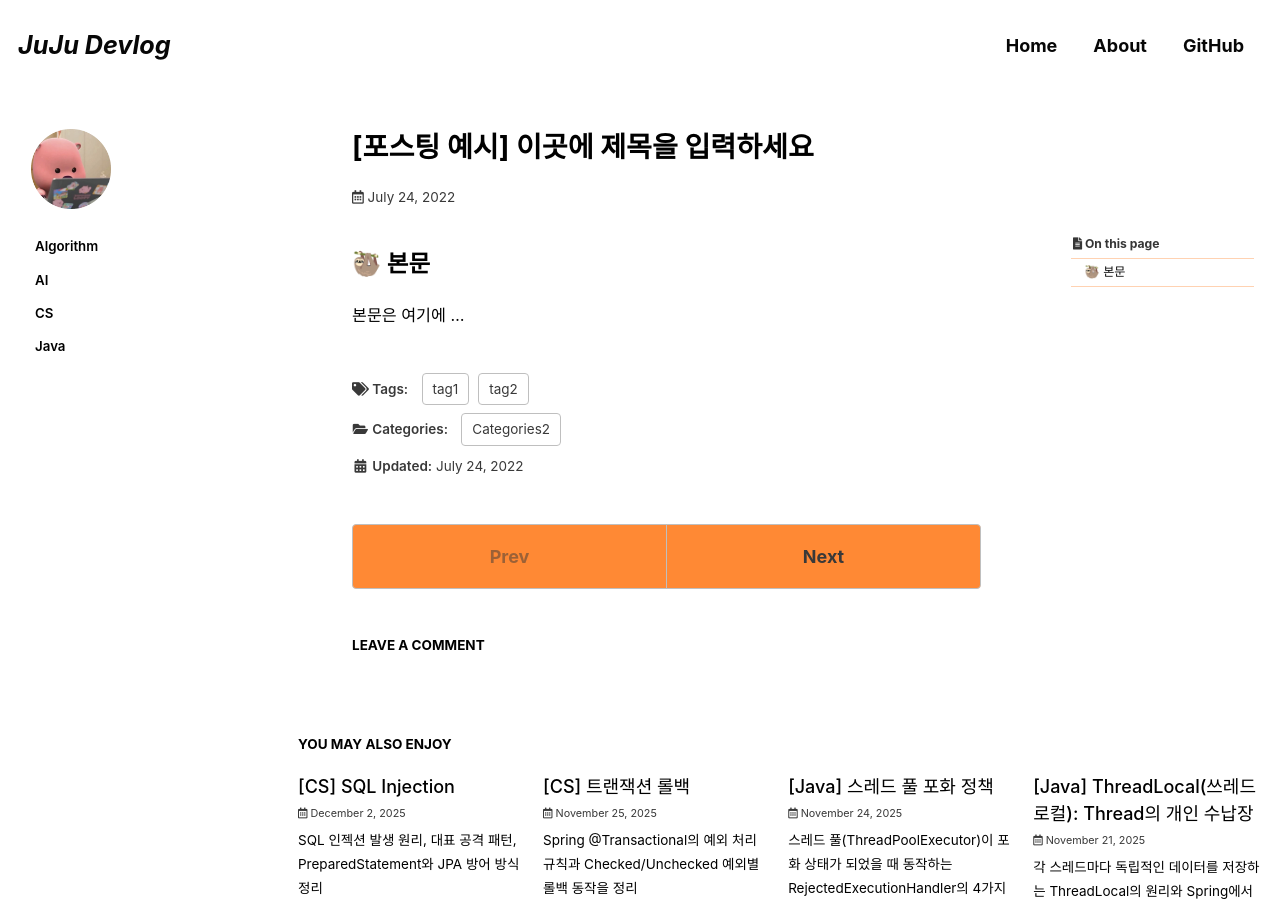
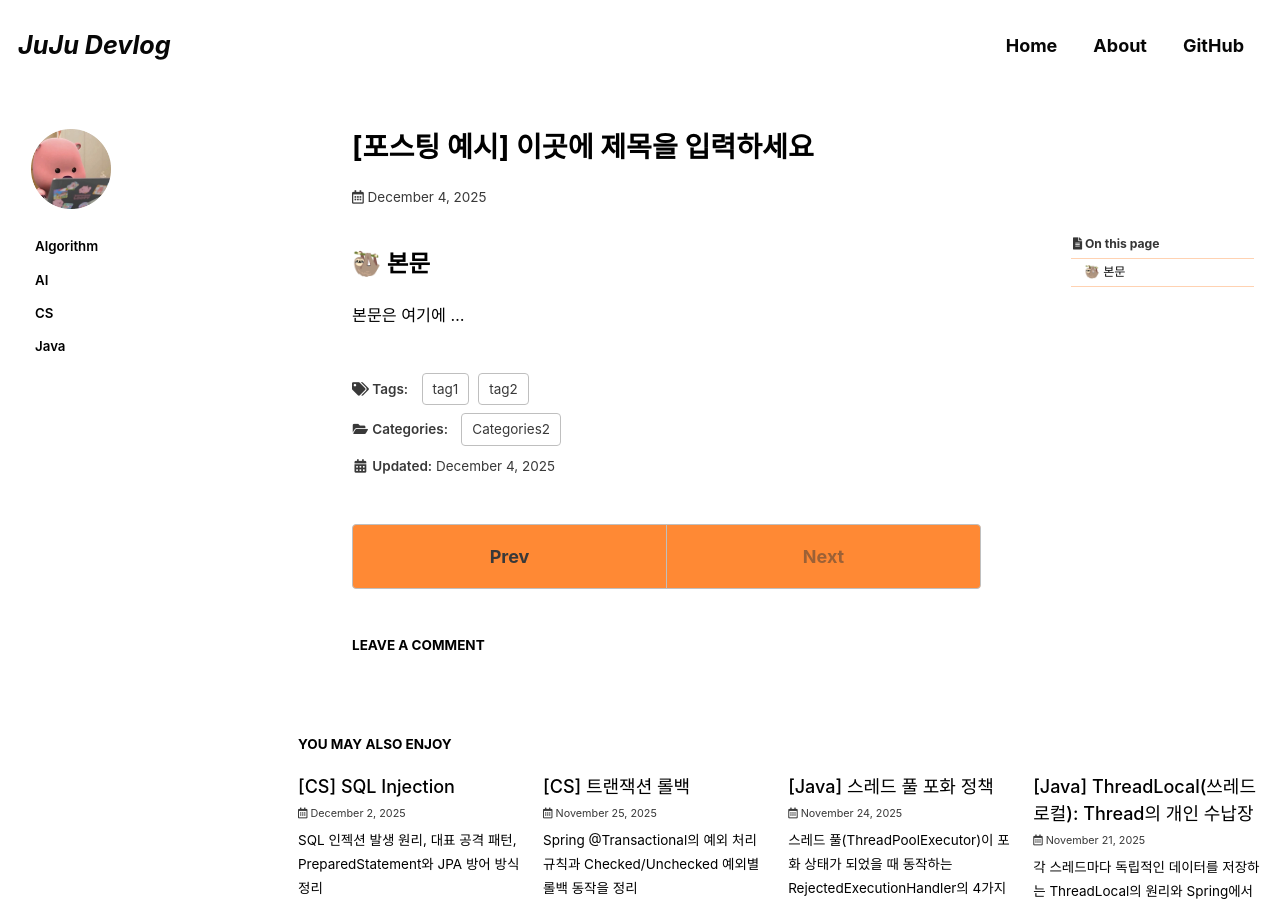
Before and after one commit to zuvvon/zuvvon.github.io, a Jekyll site: the page built from _posts/2022-07-24-categories-post-name-here-2.md, in a window 1280 px wide and 900 px high. Built offline with Jekyll 4.4.1, drawn with Linux system fonts in a browser that asks for light colours; cached includes are drawn as plain includes; some web fonts are replaced; comment, search, counter and statistics services are not loaded.

Commit message:
Update post date and last modified date

```diff
--- a/_posts/2022-07-24-categories-post-name-here-2.md
+++ b/_posts/2022-07-24-categories-post-name-here-2.md
@@ -12,8 +12,8 @@ permalink: /categories2/post-name-here-2/
 toc: true
 toc_sticky: true
 
-date: 2022-07-24
-last_modified_at: 2022-07-24
+date: 2025-12-04
+last_modified_at: 2025-12-04
 ---
 
 ## 🦥 본문
```
